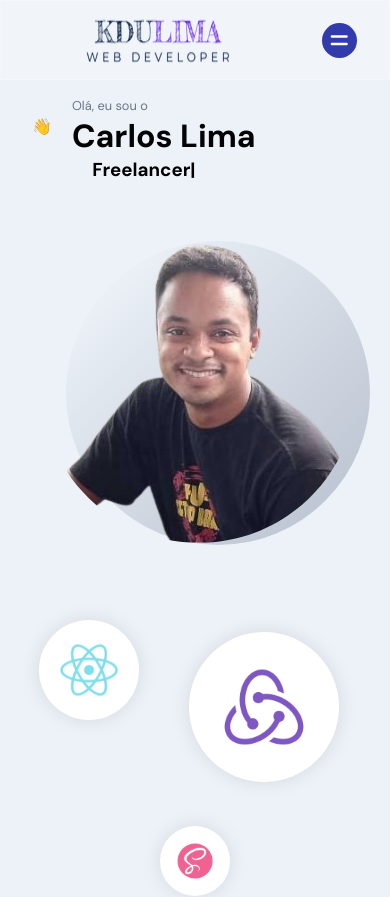
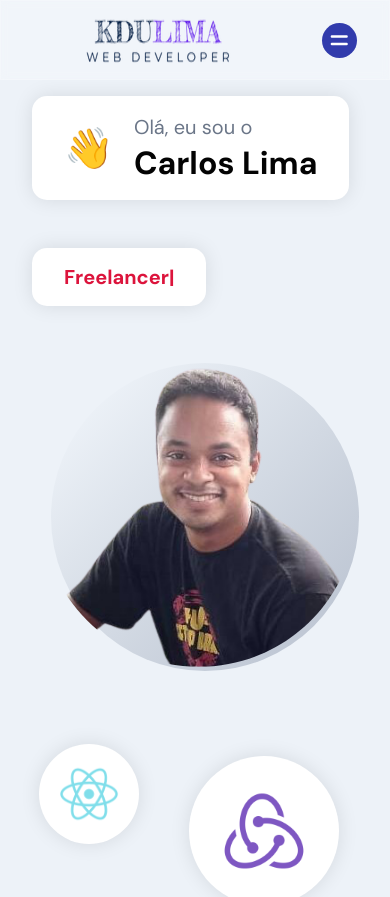
Before and after one commit to Kdulima/Portf-lio, a React (Create React App) app in the folder frontend_react/: page / in a window 390 px wide. Shown: the top 897 px of the page. Built offline with nearby package versions, Linux system fonts and the light colour scheme.

Commit message:
fix: added changes on media querys many sizes

```diff
--- a/frontend_react/src/container/header/Header.jsx
+++ b/frontend_react/src/container/header/Header.jsx
@@ -26,18 +26,18 @@ export default function Header() {
       showCursor: true,
       backDelay:1100,
       backSpeed: 35,
-      strings: ["Web Developer", "Freelancer", "Entusiasta da Tecnologia", "Estudante da Trybe", "Aficionado em aprender!"]
+      strings: ["Web Developer", "Freelancer", "Entusiasta da Tecnologia!", "Estudante da Trybe", "Aficionado em aprender!"]
     });
   },[]);
 
   return (
-    <div className="app__header app__flex">
+    <div id="home" className="app__header app__flex">
       <motion.div
         whileInView={{ x: [-100, 0], opacity: [0, 1] }}
         transition={{ duration: 0.5 }}
         className="app__header-info"
       >
-        <div className="app__header-bafge">
+        <div className="app__header-badge">
           <div className="badge-cmp app__flex">
             <span>👋</span>
             <div style={{ marginLeft: '20px' }}>
--- a/frontend_react/src/container/header/Header.scss
+++ b/frontend_react/src/container/header/Header.scss
@@ -60,6 +60,11 @@
   align-items: flex-end;
   flex-direction: column;
 
+  .badge-cmp {
+    p {
+      font-size: 20px;
+    }
+  }
   .badge-cmp,
   .tag-cmp {
     padding: 1rem 2rem;
@@ -74,17 +79,18 @@
   .tag-cmp {
     flex-direction: column;
     margin-top: 3rem;
+
+    h3{
+      color: crimson;
+
+      span{
+        font-size: 20px;
+      }
+    }
   }
 
-  h3{
-    color: crimson;
-    font-size: 20px;
-  }
-
-
-
   span {
-    font-size: 5rem;
+    font-size: 2.5rem;
 
     @media screen and (min-width: 2000px) {
       font-size: 5rem;
@@ -184,17 +190,32 @@
 
   .overlay_circle {
     position: absolute;
-    left: 50px;
+    left: 60px;
     right: 0;
     bottom: 0;
     z-index: 0;
-    width: 85%;
+    width: 86%;
     height: 100%;
+
+    @media screen and (max-width: 480px) {
+      left: 35px !important;
+    }
+
+    @media (min-width: 481px) and (max-width: 768px) {
+      left: 60px !important;
+    }
+
+    @media (min-width: 769px) and (max-width: 1024px) {
+      left: 80px !important;
+    }
+
+    @media (min-width: 1025px) and (max-width: 1200px) {
+      left: 95px !important;
+    }
   }
 
   @media screen and (max-width: 1200px) {
     margin: 2rem 0;
     width: 100%;
-    left: 0;
   }
 }
```
